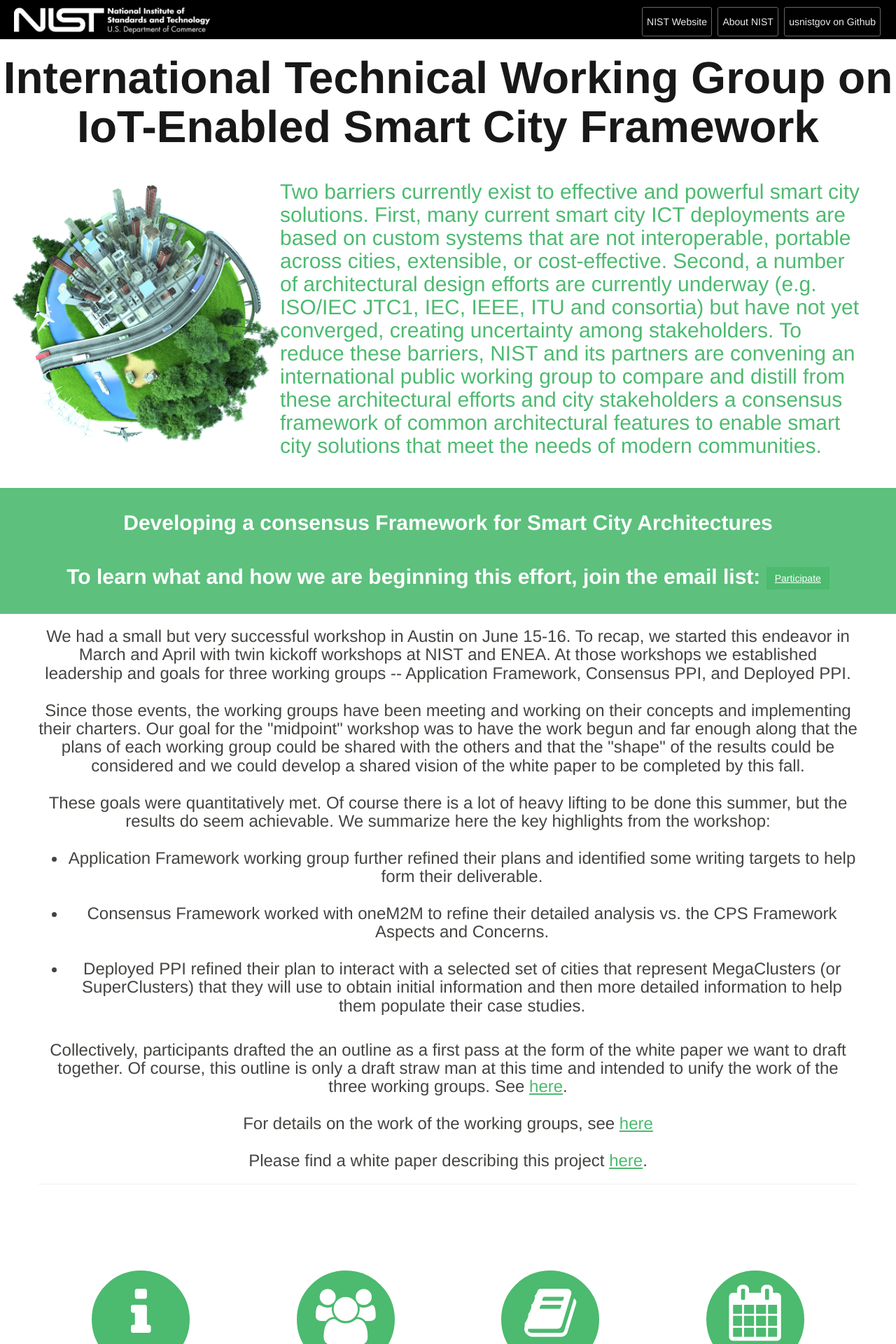
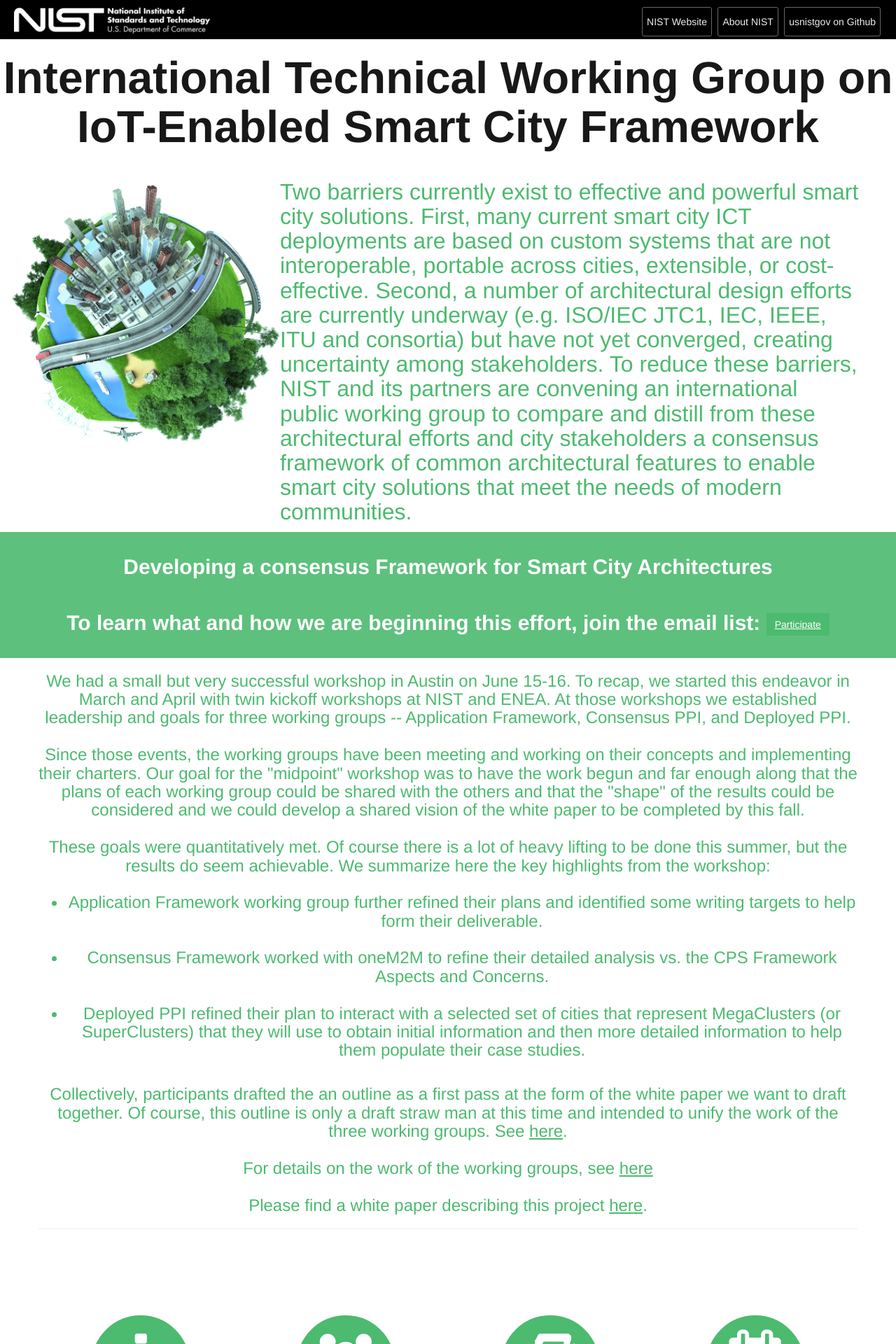
Before and after one commit to usnistgov/smartcitiesarchitecture, a Jekyll site: the page built from index.html, in a window 1280 px wide. Shown: the top 1920 px of the page at 70% size. Built offline with Jekyll 4.4.1, drawn with Linux system fonts in a browser that asks for light colours.

Commit message:
Massaged main page spacing.

```diff
--- a/index.html
+++ b/index.html
@@ -8,16 +8,15 @@
 		<table style="width:96%;border=0; cellpadding:15; cellspacing:4; background:#ffffff;">
 			<tr style="vertical-align:top;">
 			<td style="padding:15"><img class="logo" src="{{ site.baseurl }}/assets/smartcitiesarchitecture.png" alt="SmartCities Architectures"> <!-- size of image set in style.css "home-title img" --></td>
-			<td style="padding:15;text-align:left;"><p style="font-size:30px;line-height:110%;">Two barriers currently exist to effective and powerful smart city solutions. First, many current smart city ICT deployments are based on custom systems that are not interoperable, portable across cities, extensible, or cost-effective. Second, a number of architectural design efforts are currently underway (e.g. ISO/IEC JTC1, IEC, IEEE, ITU and consortia) but have not yet converged, creating uncertainty among stakeholders. To reduce these barriers, NIST and its partners are convening an international public working group to compare and distill from these architectural efforts and city stakeholders a consensus framework of common architectural features to enable smart city solutions that meet the needs of modern communities.</p></td>
+			<td style="padding:15;text-align:left;"><p style="font-size:2em;line-height:110%;">Two barriers currently exist to effective and powerful smart city solutions. First, many current smart city ICT deployments are based on custom systems that are not interoperable, portable across cities, extensible, or cost-effective. Second, a number of architectural design efforts are currently underway (e.g. ISO/IEC JTC1, IEC, IEEE, ITU and consortia) but have not yet converged, creating uncertainty among stakeholders. To reduce these barriers, NIST and its partners are convening an international public working group to compare and distill from these architectural efforts and city stakeholders a consensus framework of common architectural features to enable smart city solutions that meet the needs of modern communities.</p></td>
 			</tr>
 		</table>
 	</div>
 			<!--<h1 style="color:black;">International Technical Working Group on IoT-Enabled Smart City Framework</h1>
     <img class="logo" src="{{ site.baseurl }}/assets/smartcitiesarchitecture.png" alt="SmartCities Architectures">-->
-			<h2>Developing a consensus Framework for Smart City Architectures</h2>
-			<h2 style="font-size:20;line-height:110%;min-height:40">To learn what and how we are beginning this effort, join the email list: <a href="mailto:smartcitiesarchitecture-join@nist.gov?subject=subscribe&#038;" class="btn btn-primary">Participate</a></h2>
+			<h2>Developing a consensus Framework for Smart City Architectures<br/>
+			To learn what and how we are beginning this effort, join the email list: <a href="mailto:smartcitiesarchitecture-join@nist.gov?subject=subscribe&#038;" class="btn btn-primary">Participate</a></h2>
 
-</section>
 <section class="home" id="#home-news">
 	<div class="section-container">
 		<div class="section-content">
@@ -93,62 +92,62 @@
 <section class="home" id="#home-logos">
 	<div class="section-container">
 		<div class="section-content">
-			<table style='vertical-align:center;'>
+			<table style='vertical-align:center;width:100%'>
 				<tr>
-					<td style='vertical-align:top;width:29.98%;padding:0in 5.4pt 0in 5.4pt'>
+					<td style='vertical-align:top;width:25%;padding:0in 0.1em 0in 0.1em'>
 					<p style='vertical-align:center;text-align:center'>
 						<span>
-							<img height="100"  src="assets//nist.jpg" alt="NIST">
+							<img style="height:100%;width:100%"  src="assets//nist.jpg" alt="NIST">
 							</span>
 						</p>
 					</td>
-					<td style='vertical-align:top;width:29.98%;padding:0in 5.4pt 0in 5.4pt'>
+					<td style='vertical-align:top;width:25%;padding:0in 0.1em 0in 0.1em'>
 						<p style='vertical-align:center;text-align:center'>
 							<span>
-								<img height="100"  src="assets//ansi.jpg" alt="ANSI">
+								<img style="height:100%;width:100%"  src="assets//ansi.jpg" alt="ANSI">
 							</span>
 						</p>
 					</td>
-					<td style='vertical-align:top;width:29.98%;padding:0in 5.4pt 0in 5.4pt'>
+					<td style='vertical-align:top;width:25%;padding:0in 0.1em 0in 0.1em'>
 						<p style='vertical-align:center;text-align:center'>
 							<span>
-								<img height="100"  src="assets//etsi.jpg" alt="ETSI">
+								<img style="height:120%;width:120%"  src="assets//etsi.jpg" alt="ETSI">
 							</span>
 						</p>
 					</td>
-					<td style='vertical-align:top;width:29.98%;padding:0in 5.4pt 0in 5.4pt'>
+					<td style='vertical-align:top;width:25%;padding:0in 0.1em 0in 0.1em'>
 						<p style='vertical-align:center;text-align:center'>
 							<span>
-								<img height="100" src="assets//usgbc.png" alt="USGBC">
+								<img style="height:60%;width:60%" src="assets//usgbc.png" alt="USGBC">
 							</span>
 						</p>
 					</td>
 				</tr>
 				<tr>
-					<td style='vertical-align:top;width:29.98%;padding:0in 5.4pt 0in 5.4pt'>
+					<td style='vertical-align:top;width:25%;padding:0in 0.1em 0in 0.1em'>
 						<p style='vertical-align:center;text-align:center'>
 							<span>
-								<img height="100" src="assets//msip.jpg" alt="MSIP">
+								<img style="height:50%;width:50%" src="assets//msip.jpg" alt="MSIP">
 							</span>
 						</p>
 					</td>
-					<td style='vertical-align:top;width:29.98%;padding:0in 5.4pt 0in 5.4pt'>
+					<td style='vertical-align:top;width:25%;padding:0in 0.1em 0in 0.1em'>
 						<p style='vertical-align:center;text-align:center'>
 							<span>
-								<img height="80"  src="assets//fiware.png" alt="FIWARE">
+								<img style="height:150%;width:150%"  src="assets//fiware.png" alt="FIWARE">
 							</span>
 						</p>
 					</td>
-					<td style='vertical-align:top;width:29.98%;padding:0in 5.4pt 0in 5.4pt'>
+					<td style='vertical-align:top;width:25%;padding:0in 0.1em 0in 0.1em'>
 						<p style='vertical-align:center;text-align:center'>
 							<span>
-								<img height="100"  src="assets//enea.gif" alt="ENEA">
 							</span>
 						</p>
 					</td>
-					<td style='vertical-align:top;width:29.98%;padding:0in 5.4pt 0in 5.4pt'>
+					<td style='vertical-align:top;width:25%;padding:0in 0.1em 0in 0.1em'>
 						<p style='vertical-align:center;text-align:center'>
 							<span>
+								<img style="height:100%;width:100%"  src="assets//enea.gif" alt="ENEA">
 
 							</span>
 						</p>
```
